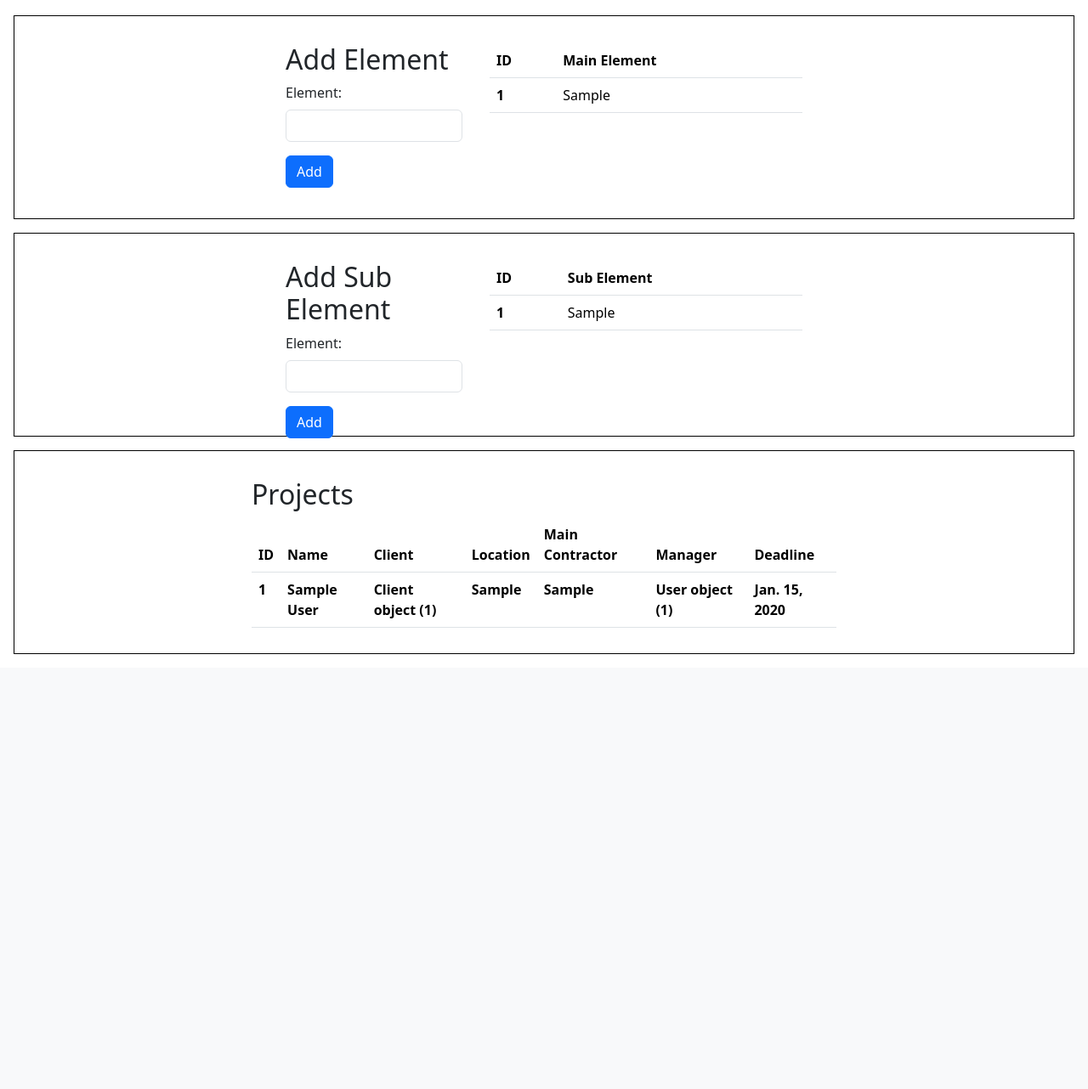
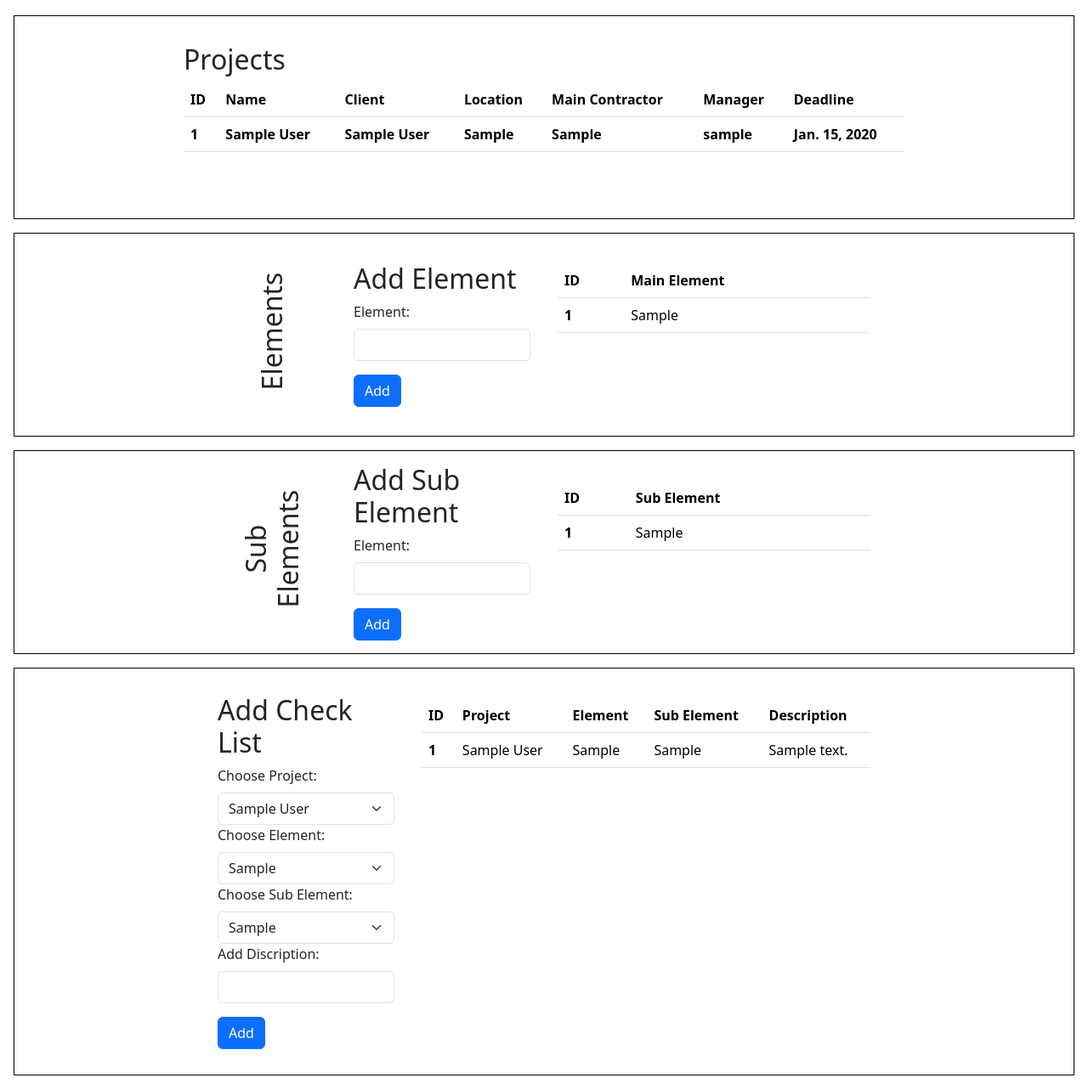
Before and after one commit to Zughayyar/Python_Project_MyPMS, a Django app: page /tree/createtree in a window 1280 px wide. Shown: the part 62-1344 px from the top of the page at 85% size. Before the commit the page ends 832 px from the top, so only its background shows below. Run offline with Django 5.2, Linux system fonts and the light colour scheme; tables that the repository leaves empty hold one stand-in row (values such as "Sample post"); lists and menus that the app fills with data are empty.

Commit message:
modify Tree tables

```diff
--- a/_python_project_mypms/admin_mypms/models.py
+++ b/_python_project_mypms/admin_mypms/models.py
@@ -78,6 +78,7 @@
     deadline = models.DateField()
     created_at = models.DateTimeField(auto_now_add=True)
     updated_at = models.DateTimeField(auto_now=True)
+    objects = ProjectManager()
 
 #################################
 ###### Methods (Functions) ######
--- a/_python_project_mypms/tree/models.py
+++ b/_python_project_mypms/tree/models.py
@@ -3,7 +3,7 @@
 
 class Checklist(models.Model):
     description = models.TextField()
-    checklist = models.CharField(max_length=10, default="Not Approved")
+    checklist = models.TextField(max_length=10, default="Not Approved")
 
 class SubElement(models.Model):
     sub_element = models.TextField()
@@ -43,14 +43,17 @@
 def get_all_projects():
     return Project.objects.all()
 #########################################
-
+#########################################
 def create_check_list(data):
     ProjectTree.objects.create(
-        project = data['project'],
-        main_element = data['main_element'],
-        sub_element = data['sub_element'],
+        project = Project.objects.get(id=data['project']) ,
+        main_element = Element.objects.get(id=data['main_element']),
+        sub_element = SubElement.objects.get(id=data['sub_element']),
         description = data['description'],
+        checklist = "Not Approved"
     )
 
 def get_project_tree():
     return ProjectTree.objects.all()
+#########################################
+#########################################
--- a/_python_project_mypms/tree/static/css/build-tree.css
+++ b/_python_project_mypms/tree/static/css/build-tree.css
@@ -14,9 +14,11 @@
     display: flex;
     flex-direction: row;
     justify-content: center;
+    align-items: center;
     border: 0.2vh solid black;
     height: 30vh;
 }
+
 
 .form-container {
     width: 30vh;
@@ -32,8 +34,42 @@
 
 
 .table-container-projects {
-    width: 90vh;
+    width: 110vh;
     padding: 2vh;
     height: 25vh;
     overflow-y: scroll;
 }
+
+.Section-title {
+    rotate: 270deg;
+    width: 20vh;
+    height: 10vh;
+    display: flex;
+    justify-content: center;
+    text-align: center;
+    align-items: center;
+}
+
+.container-12 {
+    margin: 2vh 2vh 2vh 2vh ;
+    padding: 2vh;
+    display: flex;
+    flex-direction: row;
+    justify-content: center;
+    align-items: center;
+    border: 0.2vh solid black;
+    height: 60vh;
+}
+
+.form-container-12 {
+    width: 30vh;
+    padding: 2vh;
+}
+
+.table-container-12 {
+    width: 70vh;
+    padding: 2vh;
+    height: 55vh;
+    overflow-y: scroll;
+
+}
--- a/_python_project_mypms/tree/templates/createtree.html
+++ b/_python_project_mypms/tree/templates/createtree.html
@@ -34,6 +34,38 @@
 
       <!-- Build Project Tree -->
       <div class="container-11">
+        <div class="table-container-projects">
+          <h2>Projects</h2>
+          <table class="table">
+            <thead>
+              <tr>
+                <th scope="col">ID</th>
+                <th scope="col">Name</th>
+                <th scope="col">Client</th>
+                <th scope="col">Location</th>
+                <th scope="col">Main Contractor</th>
+                <th scope="col">Manager</th>
+                <th scope="col">Deadline</th>
+              </tr>
+            </thead>
+            <tbody>
+              {% for project in projects %}
+              <tr>
+                <th scope="row">{{project.id}}</th>
+                <th scope="row">{{project.name}}</th>
+                <th scope="row">{{project.client.company_name}}</th>
+                <th scope="row">{{project.location}}</th>
+                <th scope="row">{{project.main_contractor}}</th>
+                <th scope="row">{{project.manager.username}}</th>
+                <th scope="row">{{project.deadline}}</th>
+              </tr>
+              {% endfor %}
+            </tbody>
+          </table>
+        </div>
+      </div>
+      <div class="container-1">
+        <h2 class="Section-title">Elements</h2>
         <div class="form-container">
           <h2>Add Element</h2>
           <form action="/tree/addelement" method="post">
@@ -65,6 +97,7 @@
         </div>
       </div>
       <div class="container-1">
+        <h2 class="Section-title">Sub Elements</h2>
         <div class="form-container">
           <h2>Add Sub Element</h2>
           <form action="/tree/addsubelement" method="post">
@@ -95,37 +128,63 @@
           </table>
         </div>
       </div>
-      <div class="container-1">
-        <div class="table-container-projects">
-          <h2>Projects</h2>
+      <div class="container-12">
+        <div class="form-container-12">
+          <h2>Add Check List</h2>
+          <form action="/tree/addprojecttree" method="post">
+              {% csrf_token %}
+              <label class="form-label">Choose Project:</label>
+              <select name="project" class="form-select">
+                {% for project in projects %}
+                <option value="{{project.id}}">{{project.name}}</option>
+                {% endfor %}
+              </select>
+              <label class="form-label">Choose Element:</label>
+              <select name="main_element" class="form-select">
+                {% for element in elements %}
+                <option value="{{element.id}}">{{element.main_element}}</option>
+                {% endfor %}
+              </select>
+              <label class="form-label">Choose Sub Element:</label>
+              <select name="sub_element" class="form-select">
+              {% for subelement in subelements %}
+              <option value="{{subelement.id}}">{{subelement.sub_element}}</option>
+              {% endfor %}
+              </select>
+              <div class="mb-3">
+                <label class="form-label">Add Discription:</label>
+                <input name="description" type="text" class="form-control" aria-describedby="emailHelp">
+              </div>
+              <button type="submit" class="btn btn-primary">Add</button>
+          </form>
+        </div>
+        <div class="table-container-12">
           <table class="table">
             <thead>
               <tr>
                 <th scope="col">ID</th>
-                <th scope="col">Name</th>
-                <th scope="col">Client</th>
-                <th scope="col">Location</th>
-                <th scope="col">Main Contractor</th>
-                <th scope="col">Manager</th>
-                <th scope="col">Deadline</th>
+                <th scope="col">Project</th>
+                <th scope="col">Element</th>
+                <th scope="col">Sub Element</th>
+                <th scope="col">Description</th>
               </tr>
             </thead>
             <tbody>
-              {% for project in projects %}
+              {% for item in projects_tree %}
               <tr>
-                <th scope="row">{{project.id}}</th>
-                <th scope="row">{{project.name}}</th>
-                <th scope="row">{{project.client}}</th>
-                <th scope="row">{{project.location}}</th>
-                <th scope="row">{{project.main_contractor}}</th>
-                <th scope="row">{{project.manager}}</th>
-                <th scope="row">{{project.deadline}}</th>
+                <th scope="row">{{item.id}}</th>
+                <td>{{item.project.name}}</td>
+                <td>{{item.main_element.main_element}}</td>
+                <td>{{item.sub_element.sub_element}}</td>
+                <td>{{item.description}}</td>
               </tr>
               {% endfor %}
             </tbody>
           </table>
         </div>
       </div>
-    <script src="https://cdn.jsdelivr.net/npm/bootstrap@5.0.2/dist/js/bootstrap.bundle.min.js" integrity="sha384-MrcW6ZMFYlzcLA8Nl+NtUVF0sA7MsXsP1UyJoMp4YLEuNSfAP+JcXn/tWtIaxVXM" crossorigin="anonymous"></script>
+
+
+      <script src="https://cdn.jsdelivr.net/npm/bootstrap@5.0.2/dist/js/bootstrap.bundle.min.js" integrity="sha384-MrcW6ZMFYlzcLA8Nl+NtUVF0sA7MsXsP1UyJoMp4YLEuNSfAP+JcXn/tWtIaxVXM" crossorigin="anonymous"></script>
 </body>
 </html>
--- a/_python_project_mypms/tree/urls.py
+++ b/_python_project_mypms/tree/urls.py
@@ -5,4 +5,5 @@
     path('createtree', views.createtree),
     path('addelement', views.addelement),
     path('addsubelement', views.addsubelement),
+    path('addprojecttree', views.addprojecttree),
 ]
--- a/_python_project_mypms/tree/views.py
+++ b/_python_project_mypms/tree/views.py
@@ -6,7 +6,8 @@
     context = {
         'elements' : models.get_all_elements(),
         'subelements' : models.get_all_sub_elements(),
-        'projects' : models.get_all_projects()
+        'projects' : models.get_all_projects(),
+        'projects_tree' : models.get_project_tree()
     }
     return render(request,"createtree.html", context)
 
@@ -23,3 +24,10 @@
         return redirect('/tree/createtree')
     else:
         return HttpResponse("something went wrong!!")
+
+def addprojecttree(request):
+    if request.method == "POST":
+        models.create_check_list(request.POST)
+        return redirect('/tree/createtree')
+    else:
+        return HttpResponse("something went wrong!!")
```
Also changed, not shown: _python_project_mypms/tree/migrations/0002_alter_checklist_checklist.py (added).
